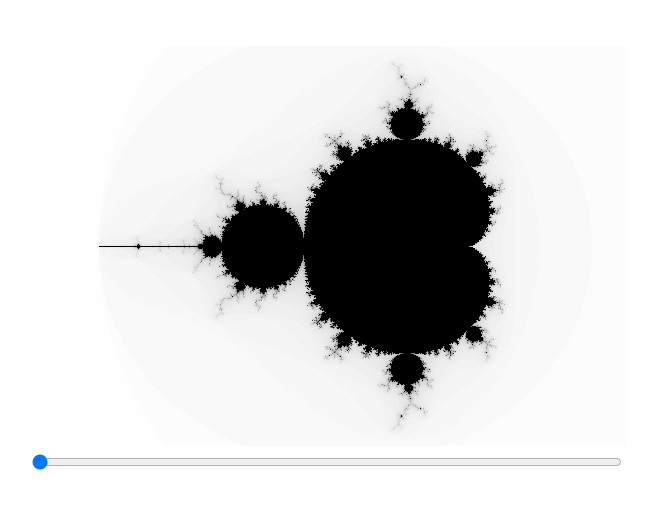
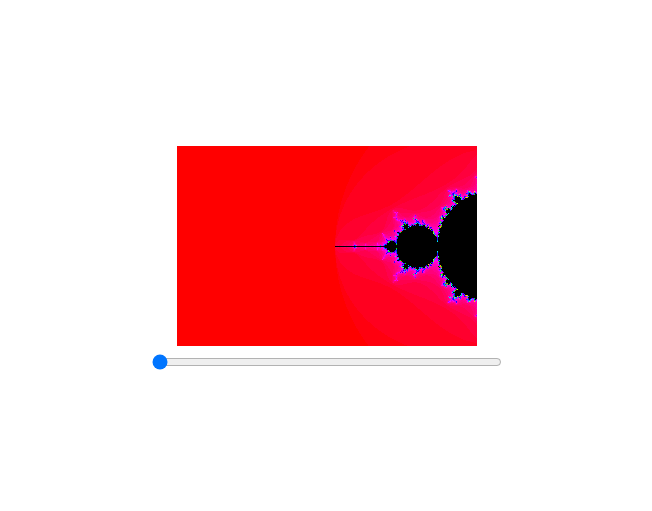
Before and after one commit to JesusAlfred/MandelbrotSet, a website built with Vite: page index.html in a window 1280 px wide. Shown: the part 139-650 px from the top of the page, without its empty margins (313-965 px from the left). Built offline with nearby package versions, Linux system fonts and the light colour scheme.

Commit message:
upgrade performance

```diff
--- a/index.html
+++ b/index.html
@@ -9,7 +9,7 @@
   <body>
     <div id="app">
       <canvas id="board"></canvas>
-      <input type="range" id="slider" min="0.3" max="10" step="0.1" value="0.3">
+      <input type="range" id="slider" min="0.3" max="10" step="0.1" value="0.3"  onkeydown="return false;">
     </div>
     <script type="module" src="/main.js"></script>
   </body>
--- a/main.js
+++ b/main.js
@@ -1,45 +1,68 @@
 import './style.css'
 
-const BOARD_WIDTH = 600;
-const BOARD_HEIGHT = 400;
+const BOARD_WIDTH = 300;
+const BOARD_HEIGHT = 200;
 
 const X1 = -2;
 const X2 = 1;
 const Y1 = -1;
 const Y2 = 1;
 
-const p = 100;
+let LeftLimit;
+let RightLimit;
+let TopLimit;
+let BottomLimit;
+
+
 
 let scale = 0.8221188003905089;
+let p = 100;
+let vel = 0.2
 
 let coordY = 0;
-let coordX = 0;
+let coordX = -1.484583315209498;
 
 const canvas = document.querySelector("#board");
 const ctx = canvas.getContext("2d");
 
 const slider = document.querySelector("#slider");
 
+canvas.width = BOARD_WIDTH;
+canvas.height = BOARD_HEIGHT;
+
 slider.addEventListener("input", (event) => {
   let value = Math.E ** (event.target.value*2) - 1;
   scale = value;
   vel = 1 / scale;
+  p = 100 * (Math.floor(event.target.value) + 1)
   update();
 });
 
-canvas.width = BOARD_WIDTH;
-canvas.height = BOARD_HEIGHT;
-update()
-function update(){
-  for (let y = 0; y < BOARD_HEIGHT; y++){
-    for (let x = 0; x < BOARD_WIDTH; x++){
-      const caculatedColor = getColor(x, y);
-      paint(x, y, Math.floor(mapColor(caculatedColor, 0, 255)));
+let calculateSection = function (start, end) {
+  return new Promise((resolve, reject) => {
+    for (let y = start; y < end; y++){
+      for (let x = 0; x < BOARD_WIDTH; x++){
+        const caculatedColor = getColor(x, y);
+        paint(x, y, Math.floor(mapColor(caculatedColor, 0, 100)));
+      }
     }
+    resolve()
+  });
+};
+const steps = 50;
+async function update(){
+  //console.log(coordX, coordY);
+  LeftLimit   = coordX + X1 / scale;
+  RightLimit  = coordX + X2 / scale;
+  TopLimit    = coordY + Y1 / scale;
+  BottomLimit = coordY + Y2 / scale;
+  for (let i = 0; i < BOARD_HEIGHT; i+=steps) {
+    setTimeout(() => {
+      calculateSection(i, i+steps)
+    }, 0);
   }
 }
 
-let vel = 0.2
 document.addEventListener("keydown", (event) => {
   switch(event.key){
     case "ArrowDown":
@@ -61,12 +84,6 @@ document.addEventListener("keydown", (event) => {
 
 
 function getColor(x, y){
-
-  const LeftLimit   = coordX + X1 / scale;
-  const RightLimit  = coordX + X2 / scale;
-  const TopLimit    = coordY + Y1 / scale;
-  const BottomLimit = coordY + Y2 / scale;
-
   let real = mapNumber(x, 0, BOARD_WIDTH, LeftLimit, RightLimit);
   let I = mapNumber(y, 0, BOARD_HEIGHT, TopLimit, BottomLimit);
   let zR = 0;
@@ -91,10 +108,7 @@ function getColor(x, y){
 
 
 function paint(x, y, color){
-  let colorTransform = `rgb(${color}, ${color}, ${color})`;
-
-
-  ctx.fillStyle = colorTransform;
+  ctx.fillStyle = perc2color(color);;
   ctx.fillRect(x, y, 1, 1);
 }
 
@@ -108,3 +122,13 @@ function mapNumber(n, min1, max1, min2, max2){
   return min2 + steps * n;
 
 }
+
+function perc2color(perc) {
+  if (perc === 0) {
+    return "hsl(0 0% 0%)"
+  }
+  const hue = perc  * 3.60;
+  return `hsl(${hue}, 100%, 50%)`;
+}
+
+update()
```
